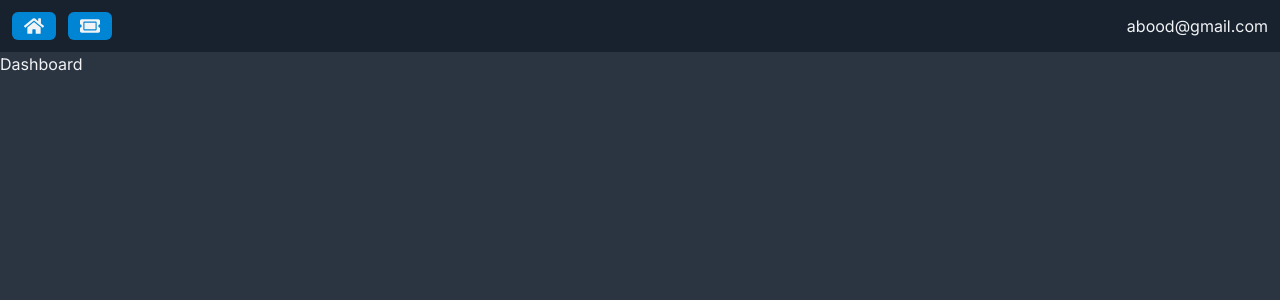
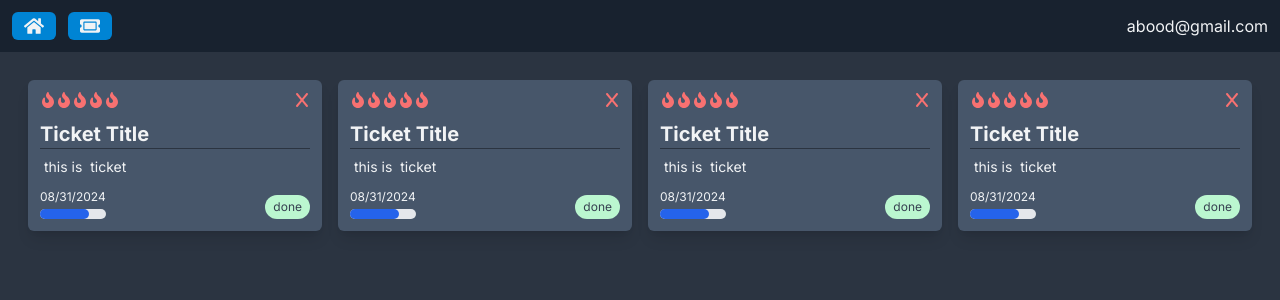
Before and after one commit to abdulla-freihat/ticketing-app-next, a Next.js app: page / in a window 1280 px wide. Shown: the top 300 px of the page. Built offline with nearby package versions, Linux system fonts and the light colour scheme.

Commit message:
add ticket card ui component  and its components and install mongo db and mongoose

```diff
--- /dev/null
+++ b/app/components/DeleteBlock.js
@@ -0,0 +1,9 @@
+import { FaX } from "react-icons/fa6";
+
+const DeleteBlock = () => {
+  return (
+    <FaX className="text-red-400 hover:cursor-pointer hover:text-red-200" />
+  );
+};
+
+export default DeleteBlock;
--- /dev/null
+++ b/app/components/PriorityDisplay.js
@@ -0,0 +1,16 @@
+import { FaFire } from "react-icons/fa";
+
+const PriorityDisplay = () => {
+  return (
+    <div className="flex justify-start align-baseline">
+      <FaFire  className="text-red-400"/>
+      <FaFire  className="text-red-400"/>
+      <FaFire  className="text-red-400"/>
+      <FaFire  className="text-red-400"/>
+      <FaFire  className="text-red-400"/>
+
+    </div>
+  )
+}
+
+export default PriorityDisplay
--- /dev/null
+++ b/app/components/ProgressDisplay.js
@@ -0,0 +1,10 @@
+
+const ProgressDisplay = () => {
+  return (
+    <div className="bg-gray-200 w-full h-2.5 rounded-full ">
+        <div className="bg-blue-600 w-[75%] h-2.5 rounded-full"></div>
+    </div>
+  )
+}
+
+export default ProgressDisplay
--- /dev/null
+++ b/app/components/StatusDisplay.js
@@ -0,0 +1,10 @@
+
+const StatusDisplay = () => {
+  return (
+   <span className="inline-block cursor-pointer rounded-full px-2 py-1 font-semibols text-gray-700 text-xs  bg-green-200">
+     done
+   </span>
+  )
+}
+
+export default StatusDisplay
--- /dev/null
+++ b/app/components/TicketCard.js
@@ -0,0 +1,32 @@
+import DeleteBlock from "./DeleteBlock";
+import PriorityDisplay from "./PriorityDisplay";
+import ProgressDisplay from "./ProgressDisplay";
+import StatusDisplay from "./StatusDisplay";
+const TicketCard = () => {
+  return (
+    <div className="flex flex-col  bg-card hover:bg-card-hover  rounded-md shadow-lg p-3 m-2">
+      <div className="flex mb-3">
+        <PriorityDisplay />
+         <div className="ml-auto ">
+        <DeleteBlock />
+        </div>
+      </div>
+      <h4 className="font-bold text-xl">Ticket Title</h4>
+      <hr className="h-px border-0 bg-page mb-2 "></hr>
+      <p className="whitespace-pre-wrap text-sm"> this is  ticket</p>
+      <div className="flex-grow"></div>
+      <div className="flex mt-2 ">
+      <div className="flex flex-col">
+      <p className="text-xs my-1">08/31/2024</p>
+      <ProgressDisplay />
+      </div>
+
+      <div className="ml-auto flex items-end">
+      <StatusDisplay />
+      </div>
+      </div>
+    </div>
+  );
+};
+
+export default TicketCard;
--- a/app/page.js
+++ b/app/page.js
@@ -1,8 +1,16 @@
-import React from 'react'
+import TicketCard from "./components/TicketCard"
 
 const Dashboard = () => {
   return (
-    <div>Dashboard</div>
+    <div className="p-5">
+    <div className="grid lg:grid-cols-2  xl:grid-cols-4">
+    <TicketCard />
+    <TicketCard />
+    <TicketCard />
+    <TicketCard />
+
+    </div>
+    </div>
   )
 }
 
--- a/package.json
+++ b/package.json
@@ -9,6 +9,8 @@
     "lint": "next lint"
   },
   "dependencies": {
+    "mongodb": "^6.5.0",
+    "mongoose": "^8.3.2",
     "next": "14.2.3",
     "react": "^18",
     "react-dom": "^18",
```
Also changed, not shown: 1 other file (tests, documents, lock files or other folders).
